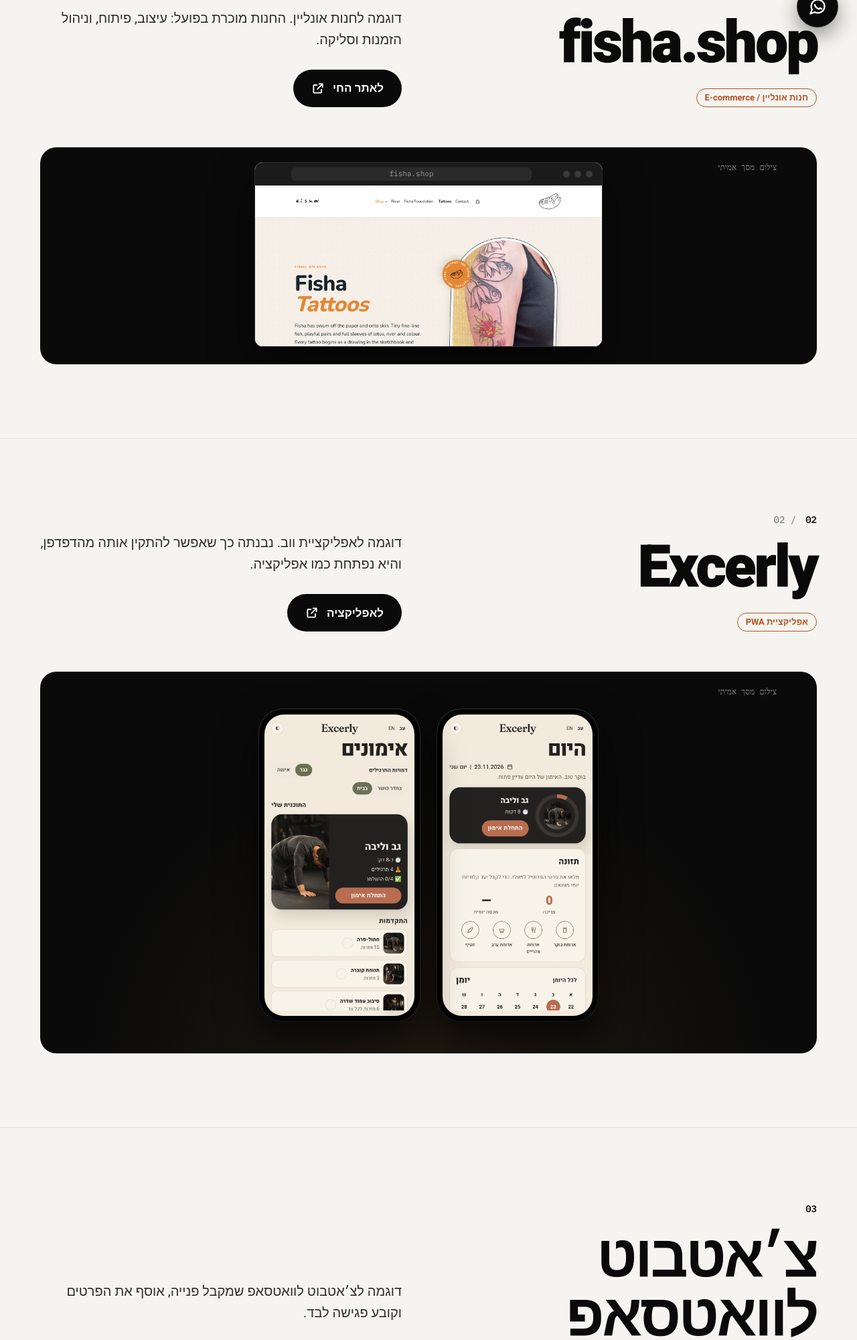
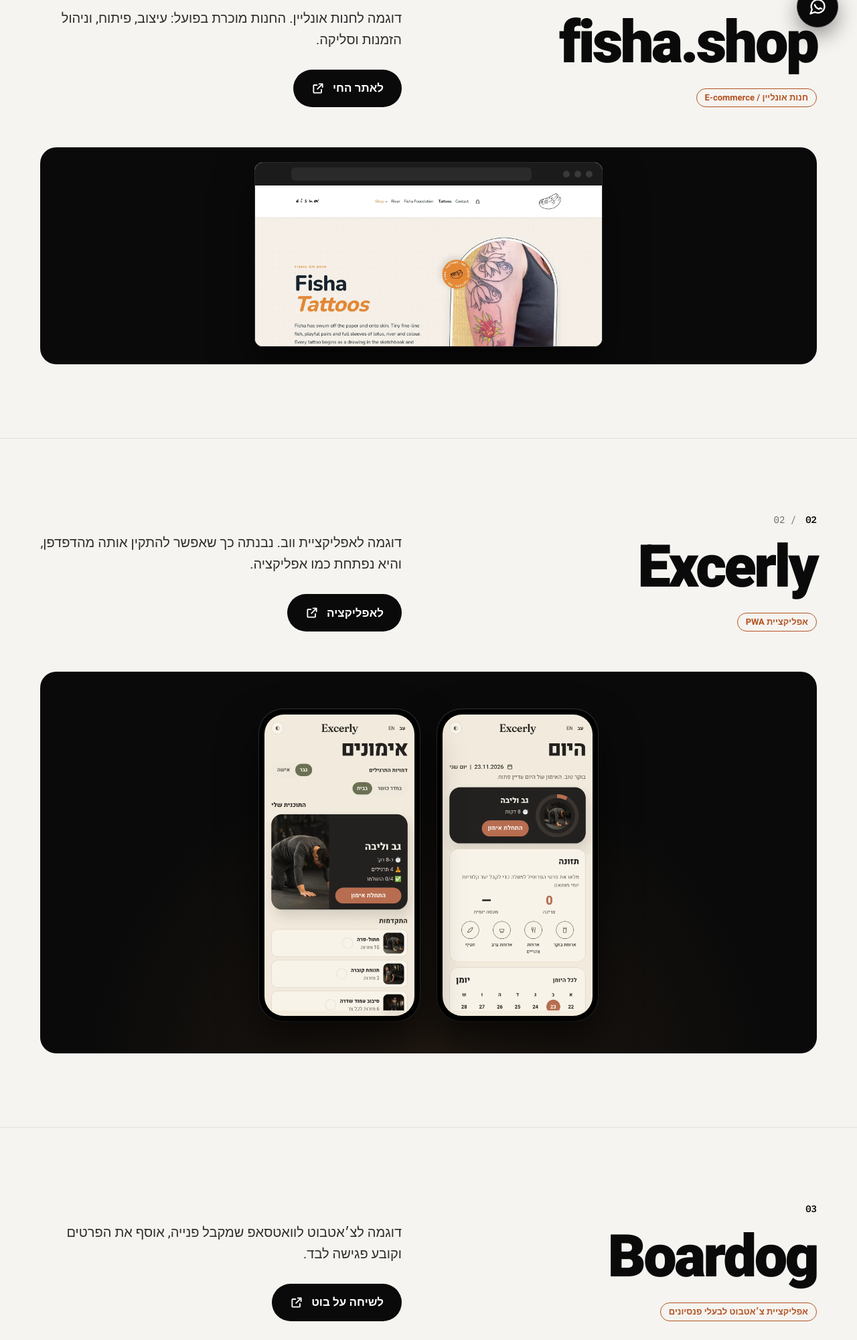
Before and after one commit to shaydadon/sdmarketing, a PHP site: page /projects.php in a window 1280 px wide. Shown: the part 731-2732 px from the top of the page at 67% size. Run offline with PHP 8.4, Linux system fonts and the light colour scheme; some web fonts are replaced.

Commit message:
Name the WhatsApp demo Boardog and drop screenshot labels.
The projects heading matches the other case titles, with the pension-chatbot tag underneath. Address bars stay empty and the screenshot captions are removed.

Co-authored-by: shaydadon <shaydadon@users.noreply.github.com>

```diff
--- a/includes/wa-demo.php
+++ b/includes/wa-demo.php
@@ -45,8 +45,8 @@ $wa_n = count($wa_msgs);
     <div class="case-head">
       <div>
         <div class="case-idx"><b>03</b></div>
-        <h2 id="case-bot-title">צ׳אטבוט לוואטסאפ</h2>
-        <div class="tags"><span class="tag acc">בוט וואטסאפ</span></div>
+        <h2 id="case-bot-title" lang="en">Boardog</h2>
+        <div class="tags"><span class="tag acc">אפליקציית צ׳אטבוט לבעלי פנסיונים</span></div>
       </div>
       <div>
         <p class="desc">דוגמה לצ׳אטבוט לוואטסאפ שמקבל פנייה, אוסף את הפרטים וקובע פגישה לבד.</p>
@@ -101,7 +101,6 @@ $wa_n = count($wa_msgs);
           <span class="wad-mic"><svg viewBox="0 0 24 24" width="20" height="20"><rect x="9" y="3" width="6" height="11" rx="3" fill="#fff"/><path d="M6.5 11.5a5.5 5.5 0 0 0 11 0M12 17.2V21" fill="none" stroke="#fff" stroke-width="1.7" stroke-linecap="round"/></svg></span>
         </div>
       </div>
-      <p class="stage-cap">הדגמה להמחשה</p>
     </div>
   </div>
 </section>
--- a/projects.php
+++ b/projects.php
@@ -50,7 +50,6 @@ require __DIR__ . '/includes/projects-data.php';
         <?php foreach ($p['shots'] as $shot): ?>
           <div class="mphone"><img src="<?= e($shot['src']) ?>" alt="<?= e($shot['alt']) ?>" width="<?= (int) $shot['w'] ?>" height="<?= (int) $shot['h'] ?>" loading="lazy" decoding="async"></div>
         <?php endforeach; ?>
-        <p class="stage-cap">צילום מסך אמיתי</p>
       </div>
     <?php else:
       $shot = $p['shots'][0];
@@ -60,10 +59,9 @@ require __DIR__ . '/includes/projects-data.php';
     ?>
       <div class="stage stage-one<?= $p['slug'] === 'fisha' ? ' stage-fisha-slim' : '' ?>">
         <div class="browser">
-          <div class="bar"><i></i><i></i><i></i><u><?= e($shot['chrome'] ?? $p['name']) ?></u></div>
+          <div class="bar"><i></i><i></i><i></i><u></u></div>
           <img src="<?= e($shot['src']) ?>" alt="<?= e($shot['alt']) ?>" width="<?= (int) $shot['w'] ?>" height="<?= (int) $shot['h'] ?>" loading="lazy" decoding="async">
         </div>
-        <p class="stage-cap">צילום מסך אמיתי</p>
       </div>
     <?php endif; ?>
   </div>
```
Also changed, not shown: e2e/tests/site.spec.js (+4 -4 lines).
